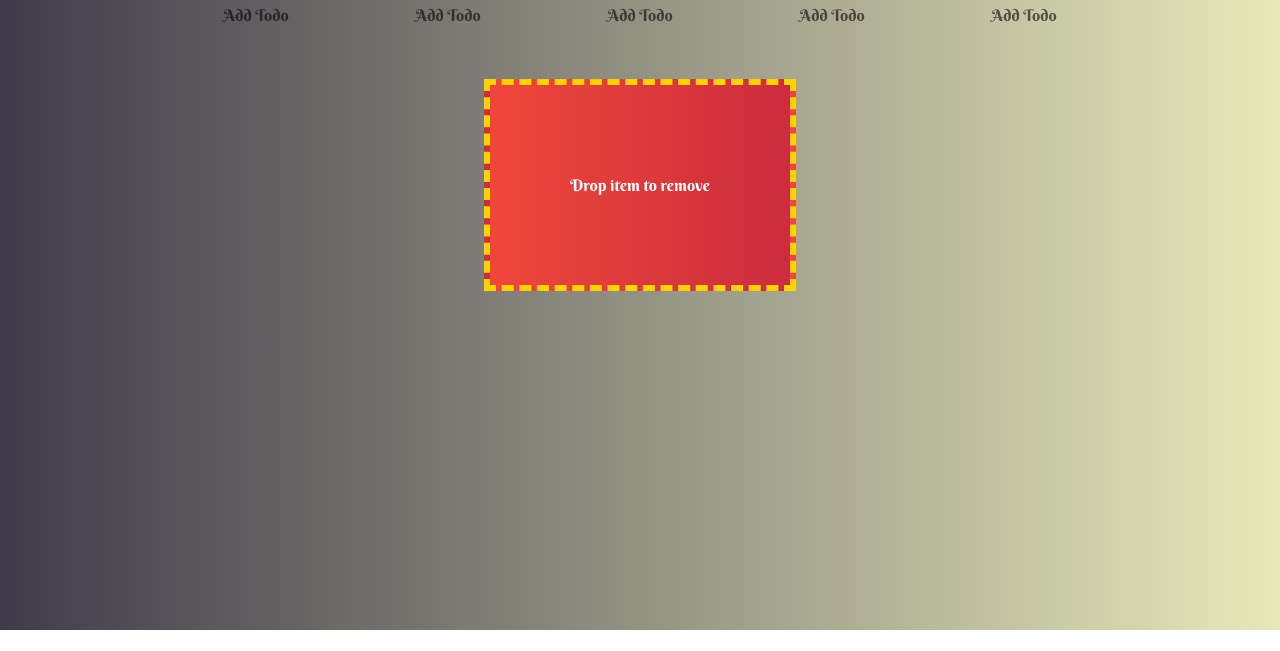
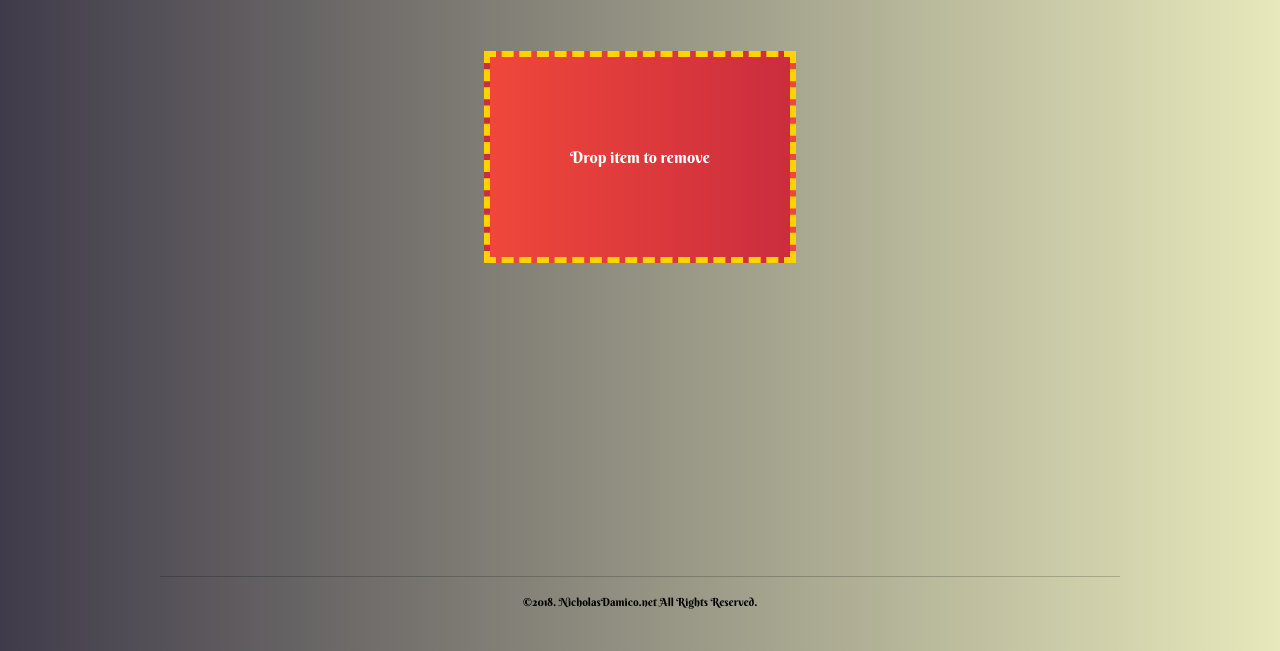
Before and after one commit to Nick-Damico/jquery-ui-todo, a website: page index.html in a window 1280 px wide. Shown: the part 170-821 px from the top of the page. Before the commit the page ends 800 px from the top, so only its background shows below. Drawn offline with nearby package versions, Linux system fonts and the light colour scheme.

Commit message:
add sticky footer

```diff
--- a/css/styles.css
+++ b/css/styles.css
@@ -188,7 +188,7 @@ body {
 .wrapper {
   width: 90%;
   max-width: 960px;
-  margin: 50px auto;
+  margin: 0 auto;
   text-align: center;
 }
 
@@ -261,3 +261,29 @@ ul.todo--lists li:nth-child(2) {
 .submit {
   display: none;
 }
+html, body {
+  height: 100%;
+  margin: 0;
+}
+
+.main {
+  min-height: 100%;
+
+  /* Equal to height of footer */
+  /* But also accounting for potential margin-bottom of last child */
+  margin-bottom: -75px;
+}
+.footer,
+.push {
+  text-align: center;
+  height: 50px;
+}
+
+.footer {
+  border-top: 1px solid rgba(0,0,0, .2);
+  line-height: 50px;
+  margin: 0 auto;
+  width: 90%;
+  max-width: 960px;
+  font-size: .7rem;
+}
--- a/index.html
+++ b/index.html
@@ -9,7 +9,7 @@
     <link href="js/jquery-ui-1.12.1/jquery-ui.min.css" rel="stylesheet" >
   </head>
   <body>
-    <main>
+    <main class="main">
       <div class="wrapper">
         <h1 class='header--main'>jQuery Ui Todo List</h1>
         <section class="day-container">
@@ -37,8 +37,12 @@
         <div class="div--remove-items">
           <span>Drop item to remove</span>
         </div>
+         <div class="push"></div>
       </div>
     </main>
+    <footer class="footer">
+      &copy;2018. NicholasDamico.net All Rights Reserved.
+    </footer>
     <!-- if CDN Fails, load local version -->
     <script>window.jQuery || document.write('<script src="node_modules/jquery/dist/jquery.min.js"><\/script>')</script>
     <script src="js/jquery-ui-1.12.1/jquery-ui.min.js"></script>
```
